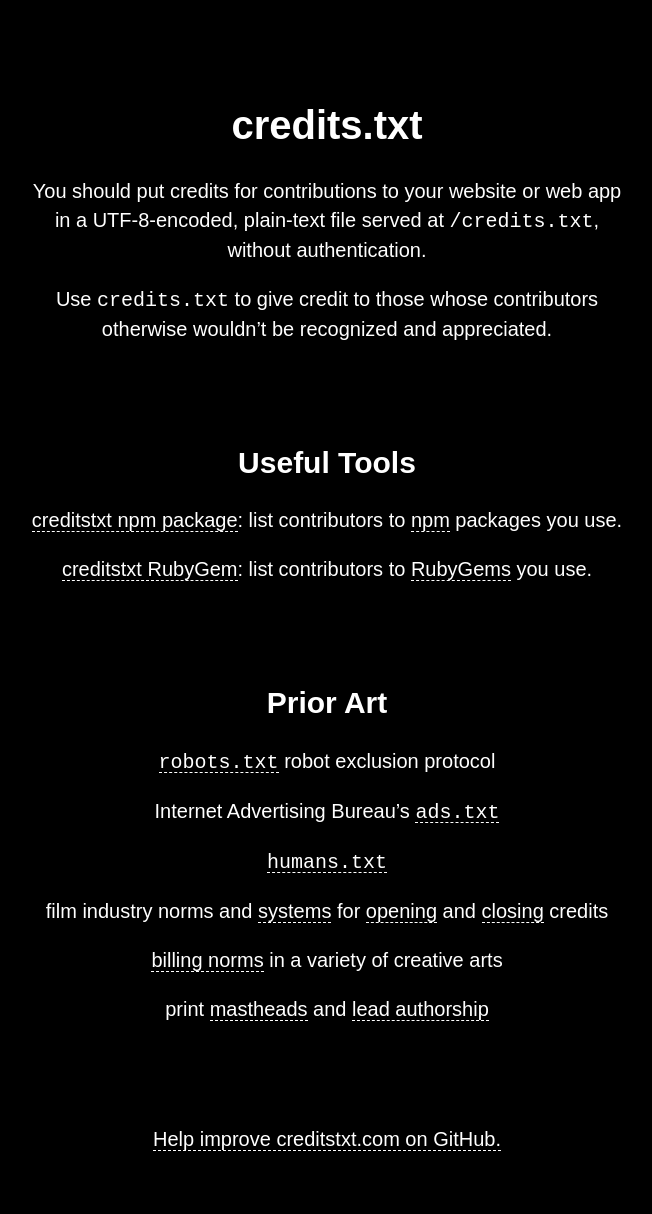
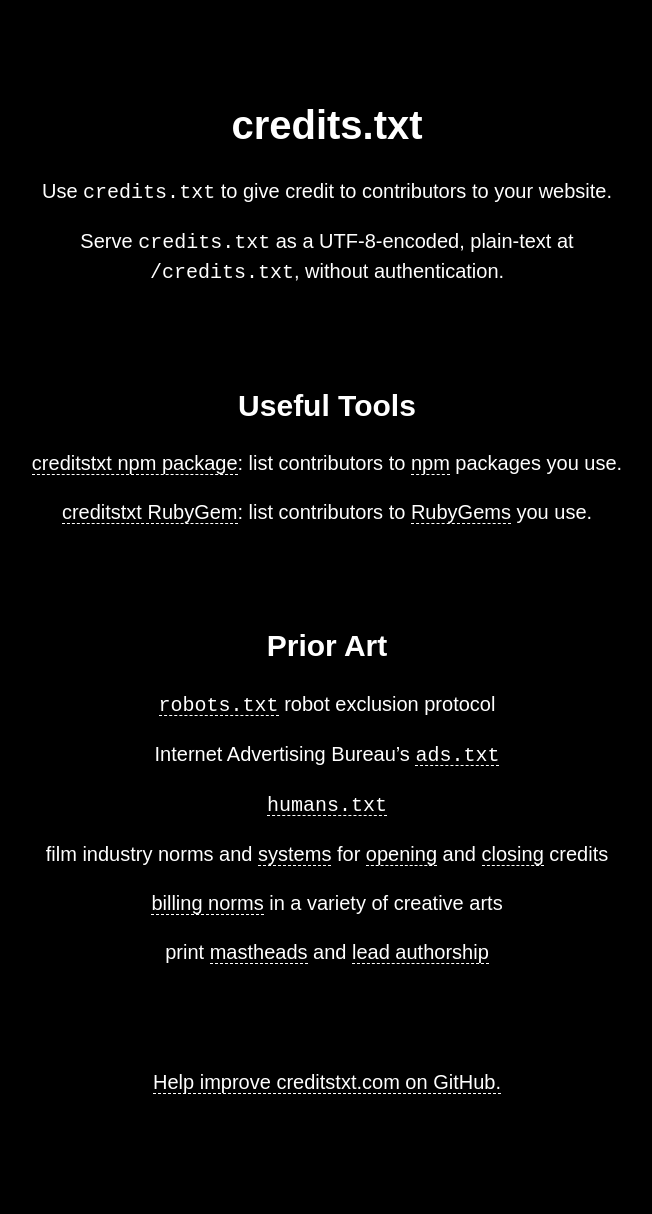
Before and after one commit to creditstxt/creditstxt.com, a Jekyll site: the page built from index.md, in a window 1280 px wide. Shown: the whole page, without its empty margins (313-965 px from the left). Built offline with Jekyll 4.4.1, drawn with Linux system fonts in a browser that asks for light colours; our own code applies the rules of GitHub Pages for plain Markdown files; after the commit the page ends 1157 px from its top, so only the background shows below that.

Commit message:
Fix overview

```diff
--- a/index.md
+++ b/index.md
@@ -1,6 +1,6 @@
-You should put credits for contributions to your website or web app in a UTF-8-encoded, plain-text file served at `/credits.txt`, without authentication.
+Use `credits.txt` to give credit to contributors to your website.
 
-Use `credits.txt` to give credit to those whose contributors otherwise wouldn't be recognized and appreciated.
+Serve `credits.txt` as a UTF-8-encoded, plain-text at `/credits.txt`, without authentication.
 
 ## Useful Tools
 
```
